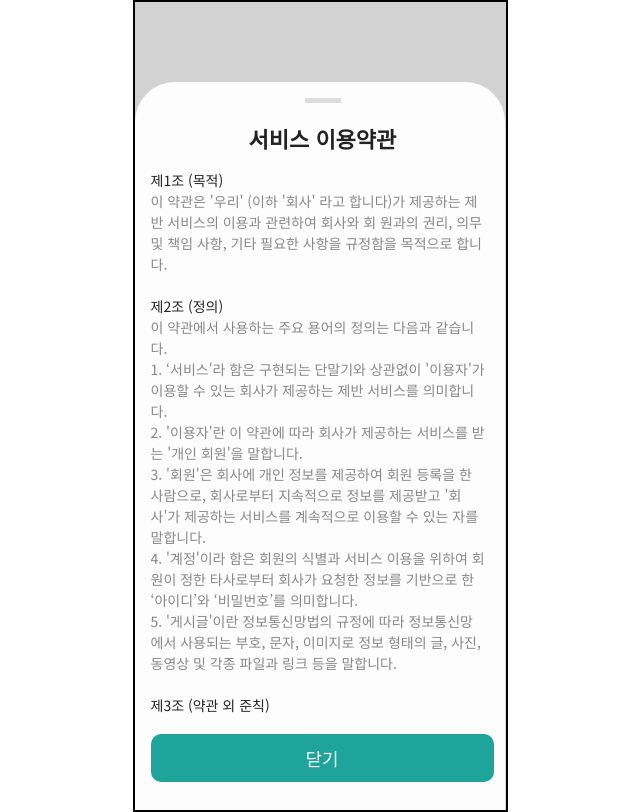
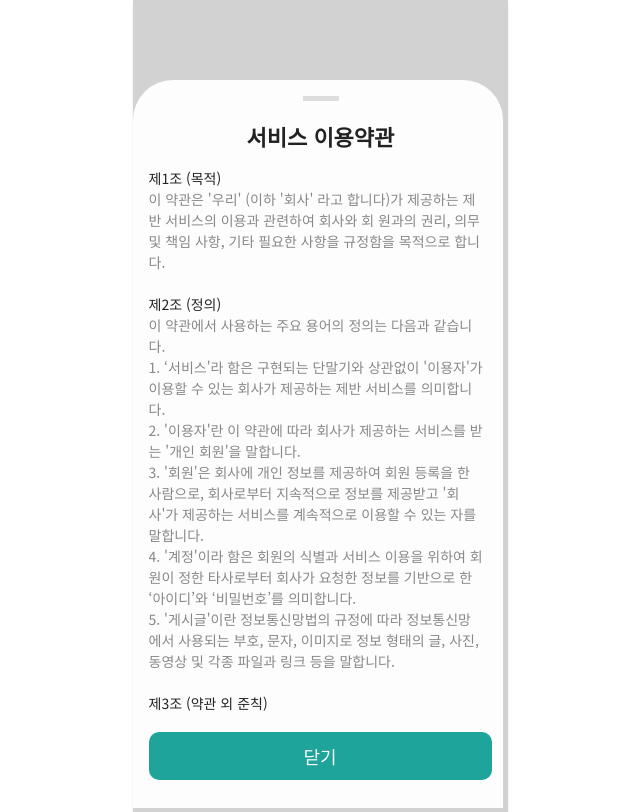
Before and after one commit to SWYP-Woory/woory-frontend, a Next.js app: page /terms-of-use in a window 1280 px wide. Shown: the whole page, without its empty margins (320-960 px from the left). Built offline with nearby package versions, Linux system fonts and the light colour scheme.

Commit message:
style : 전체 레이아웃 border -> shadow-dropShadow 로 변경

```diff
--- a/src/app/(beforeLogin)/layout.tsx
+++ b/src/app/(beforeLogin)/layout.tsx
@@ -7,7 +7,7 @@ interface Props {
 
 export default function Layout({ children, modal }: Props) {
   return (
-    <div className="relative min-h-[81.2rem] border-2 *:absolute">
+    <div className="relative min-h-[81.2rem] shadow-dropShadow *:absolute">
       {children}
       {modal}
     </div>
```
